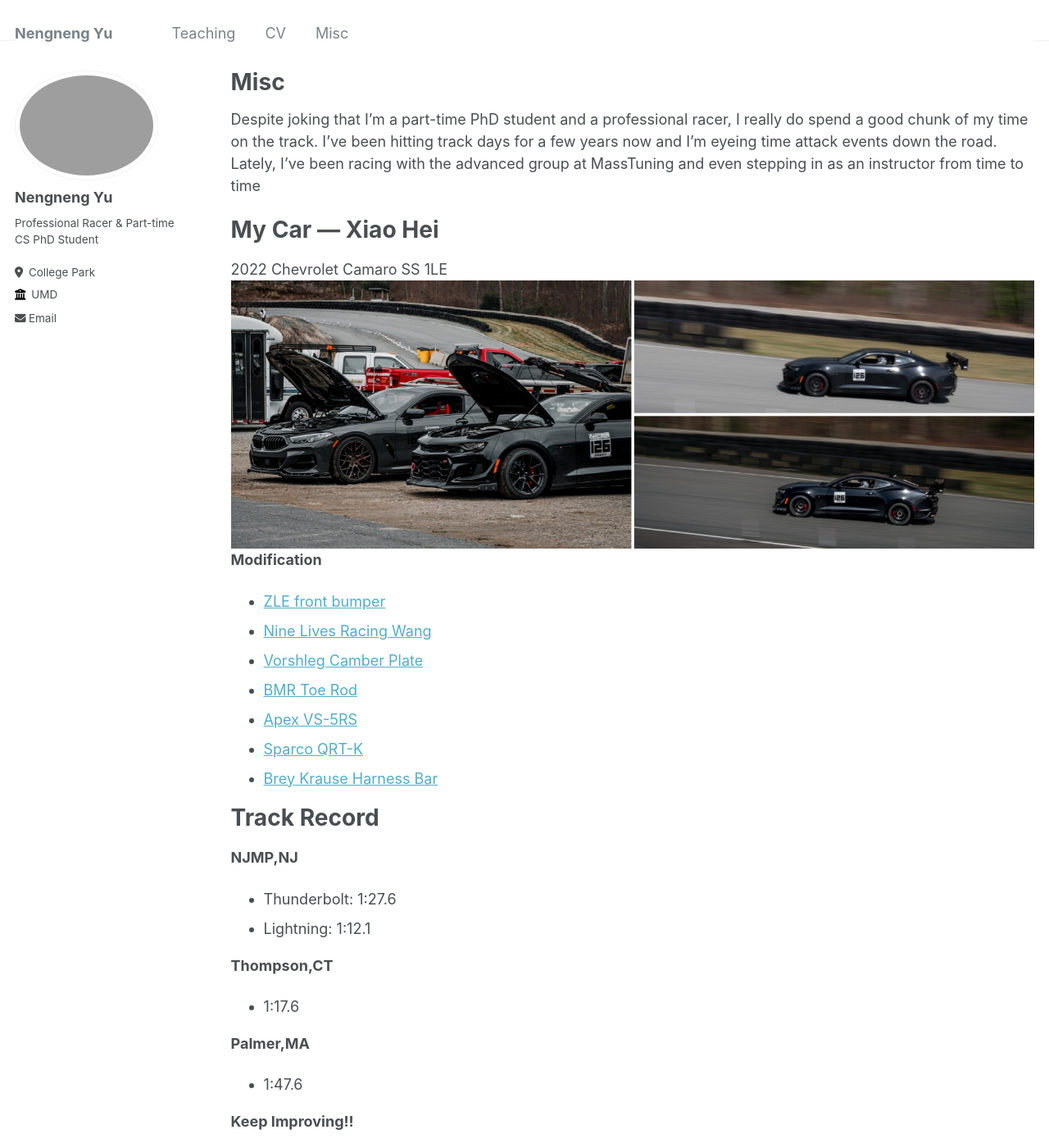
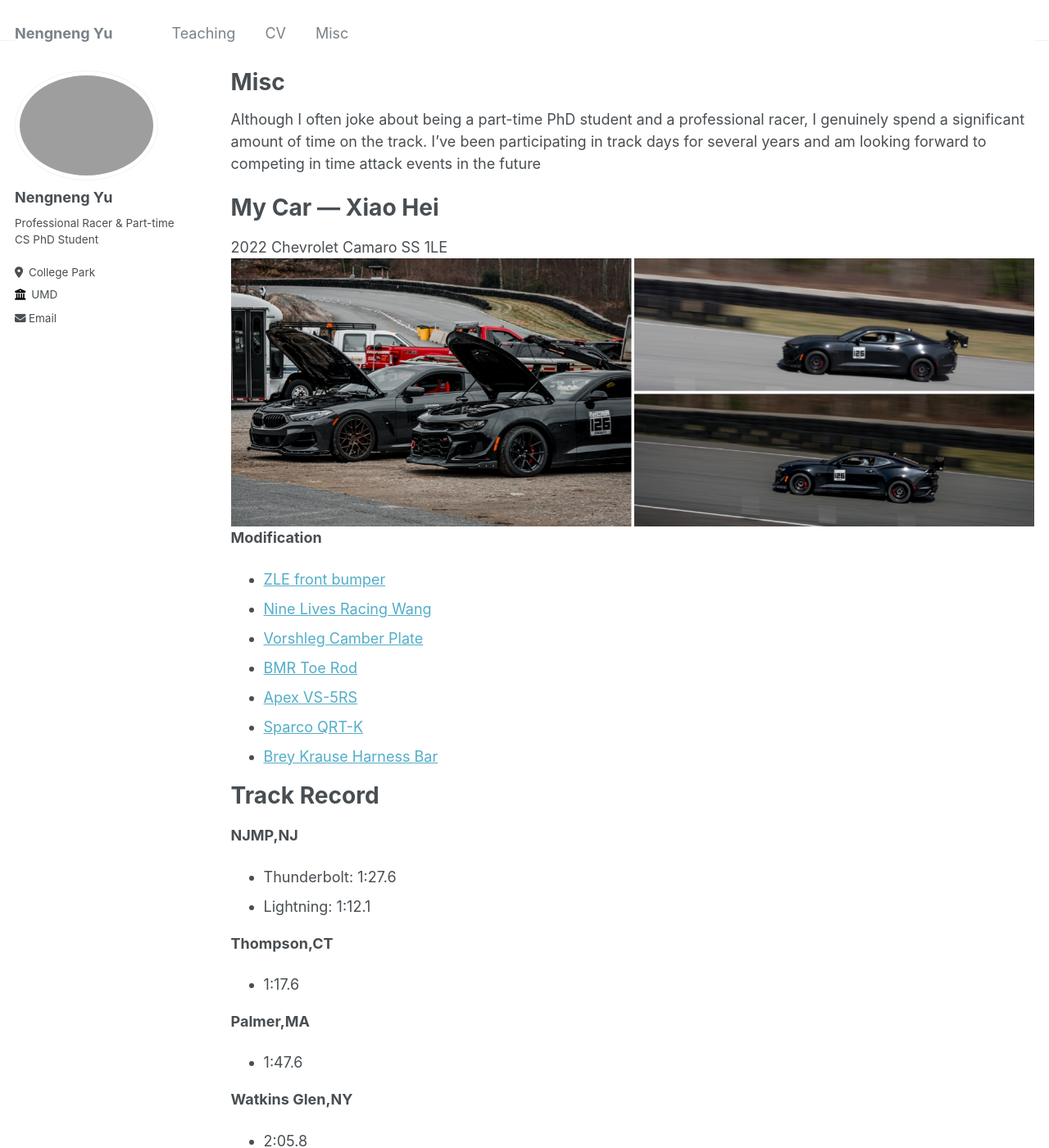
Before and after one commit to Samfisheryu/samfisheryu.github.io, a Jekyll site: the page built from _pages/misc.md, in a window 1280 px wide and 1400 px high. Shown: the whole window at 82% size. Built offline with Jekyll 4.4.1, drawn with Linux system fonts in a browser that asks for light colours.

Commit message:
Update misc.md

```diff
--- a/_pages/misc.md
+++ b/_pages/misc.md
@@ -8,7 +8,7 @@ author_profile: true
 {% include base_path %}
 
 
-Despite joking that I'm a part-time PhD student and a professional racer, I really do spend a good chunk of my time on the track. I've been hitting track days for a few years now and I'm eyeing time attack events down the road. Lately, I've been racing with the advanced group at MassTuning and even stepping in as an instructor from time to time
+Although I often joke about being a part-time PhD student and a professional racer, I genuinely spend a significant amount of time on the track. I’ve been participating in track days for several years and am looking forward to competing in time attack events in the future
 
 My Car --- Xiao Hei
 ======
@@ -35,4 +35,7 @@ Track Record
 **Palmer,MA**
 * 1:47.6
 
+**Watkins Glen,NY**
+* 2:05.8
+
 **Keep Improving!!**
```
